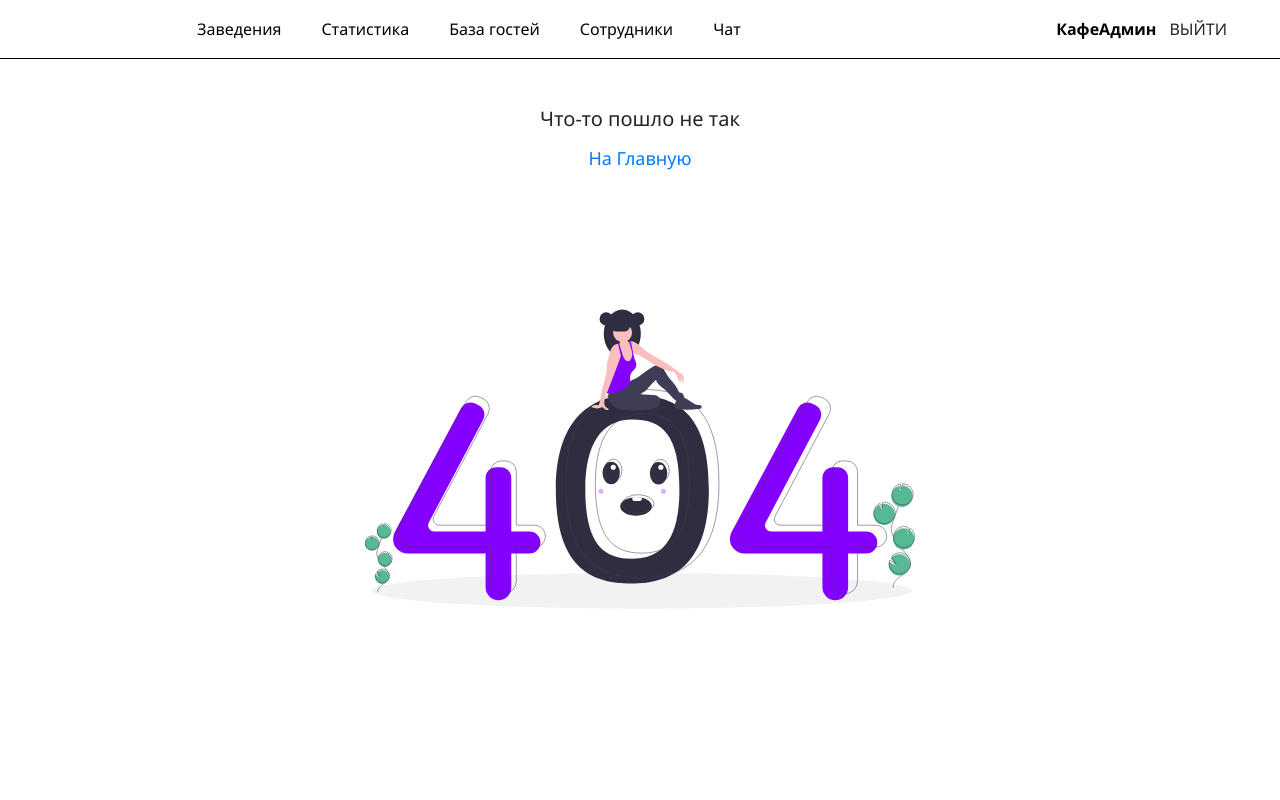
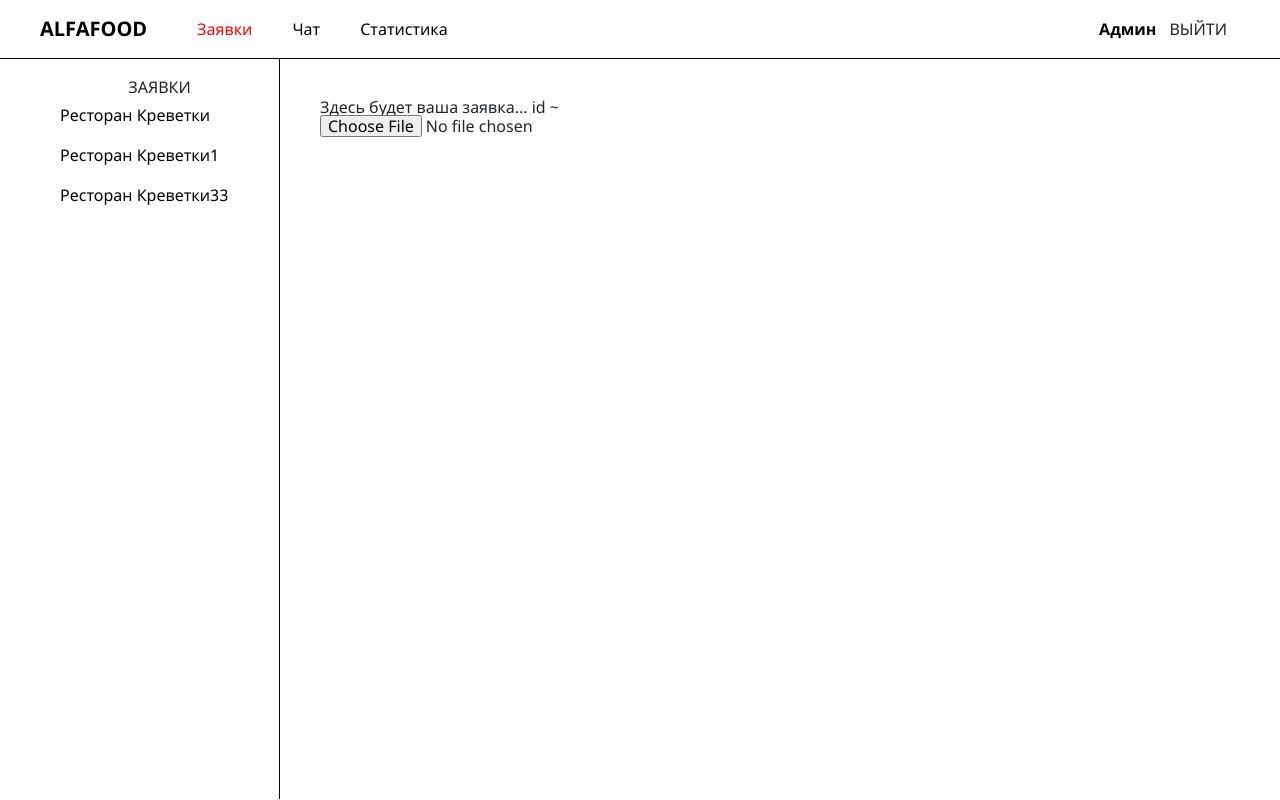
Before and after one commit to andrysazonov/alfa_food, a React (Create React App) app in the folder AlfaFoodBack/ClientApp/: page /applications in a window 1280 px wide. Before the commit this address led to /404. Built offline with nearby package versions, Linux system fonts and the light colour scheme.

Commit message:
some for svg path

```diff
--- /dev/null
+++ b/AlfaFoodBack/ClientApp/src/pages/Admin/Application/index.scss
@@ -0,0 +1,19 @@
+.adminApplication {
+  &__section {
+    padding: 40px;
+  }
+
+  &__content  {
+    svg {
+      pointer-events: none!important;
+    }
+    path {
+      pointer-events: all!important;
+      fill: blue!important;
+    }
+    rect {
+      pointer-events: all!important;
+      fill: yellow!important;
+    }
+  }
+}
--- a/AlfaFoodBack/ClientApp/src/pages/Admin/Application/index.tsx
+++ b/AlfaFoodBack/ClientApp/src/pages/Admin/Application/index.tsx
@@ -1,21 +1,76 @@
-import React, {useEffect} from "react"
+import React, {ChangeEvent, useEffect, useState} from "react"
 import { withRouter, RouteComponentProps} from "react-router";
+
+import "./index.scss"
+
 
 interface MatchParams {
     id: string;
 }
 
 const Application = ({match} : RouteComponentProps<MatchParams>) => {
+    const [svgData, setSvgData] = useState('')
+    const [pathTagg, setPathTag] = useState(null)
 
 
-    // get this data application from back
+
+
+
+    const handleFiles = (files: any) => {
+        console.log(files)
+        let reader = new FileReader();
+
+        reader.onload = function(e: ProgressEvent<FileReader>) {
+            //@ts-ignore
+            var svgData = e.target.result;
+            var parser = new DOMParser();
+            //@ts-ignore
+            var doc = parser.parseFromString(svgData, "image/svg+xml");
+            var pathTags = doc.getElementsByTagName("path");
+            if (pathTags[0]) {
+                //@ts-ignore
+                setPathTag(pathTags[0])
+            }
+
+            var svgTags = doc.getElementsByTagName("svg");
+            // console.log('pathTags --- ' ,pathTags[0])
+            // console.log('svgData --- ' ,svgData)
+            setSvgData(String(svgData))
+            // console.log('docccc ::', doc)
+            // console.log('svgData   ::', svgData)
+        }
+        reader.readAsText(files[0]);
+    }
+
     useEffect(() => {
+        if (pathTagg) {
+            //@ts-ignore
+            pathTagg.addEventListener("click", function(e){
+                console.log('chaaaaaaaaaaaaange')
+            });
+            console.log('ff12  --', pathTagg)
 
-    }, [])
+        }
+        return () => {}
+    }, [pathTagg])
     return (
-        <div>
-            Здесь будет ваша заявка... id ~ {match.params.id}
-        </div>
+        <section className="adminApplication__section">
+
+            <h3>Здесь будет ваша заявка... id ~ {match.params.id}</h3>
+            <input
+                type="file"
+                id="file-input"
+                accept="image/svg+xml"
+                onChange={(e: ChangeEvent<HTMLInputElement>) => handleFiles(e.target.files)}
+            />
+            {/*@ts-ignore*/}
+            <div
+                className="adminApplication__content"
+                dangerouslySetInnerHTML={{__html: svgData}}
+            >
+
+            </div>
+        </section>
     )
 }
 
--- a/AlfaFoodBack/ClientApp/src/pages/Admin/Navbar/index.tsx
+++ b/AlfaFoodBack/ClientApp/src/pages/Admin/Navbar/index.tsx
@@ -60,7 +60,7 @@ const Navbar = ({location}: RouteComponentProps) => {
                             to="/"
                             style={{textDecoration: "none"}}
                         >
-                            <span className="logo">ALFAFOOD</span>
+                            <span className="logo-black">ALFAFOOD</span>
                         </NavLink>
 
                     </div>
--- a/AlfaFoodBack/ClientApp/src/pages/Guest/sections/ Representation/index.scss
+++ b/AlfaFoodBack/ClientApp/src/pages/Guest/sections/ Representation/index.scss
@@ -3,7 +3,7 @@
     position: absolute;
     width: 100vw;
     height: 100vh;
-    z-index: -1;
+    z-index: 200;
     background: #66afe9;
     top: 0;
     background: url("../../../../assets/images/repr.jpg");
--- a/AlfaFoodBack/ClientApp/src/redux/reducers/authReducer.ts
+++ b/AlfaFoodBack/ClientApp/src/redux/reducers/authReducer.ts
@@ -10,7 +10,7 @@ type LoggedInUserType = {
 let initialState = {
     login: null as (string | null),
     email: null as (string | null),
-    loggedInUser: { role: "cafeadmin"} as LoggedInUserType
+    loggedInUser: { role: "admin"} as LoggedInUserType
 
 }
 
--- a/AlfaFoodBack/ClientApp/src/styles/main.scss
+++ b/AlfaFoodBack/ClientApp/src/styles/main.scss
@@ -7,7 +7,11 @@
     font-size: 20px;
     font-weight: 700;
 }
-
+.logo-black {
+    color: black;
+    font-size: 20px;
+    font-weight: 700;
+}
 
 .content {
     margin: 0 auto;
```
